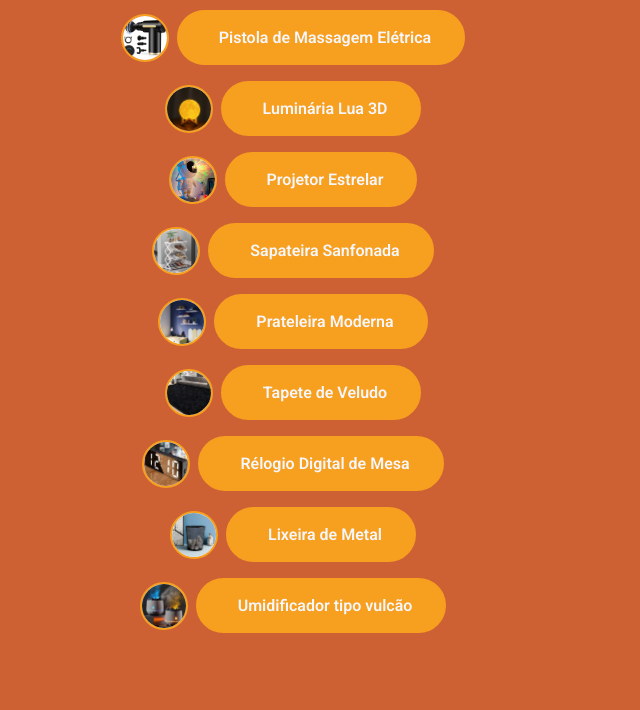
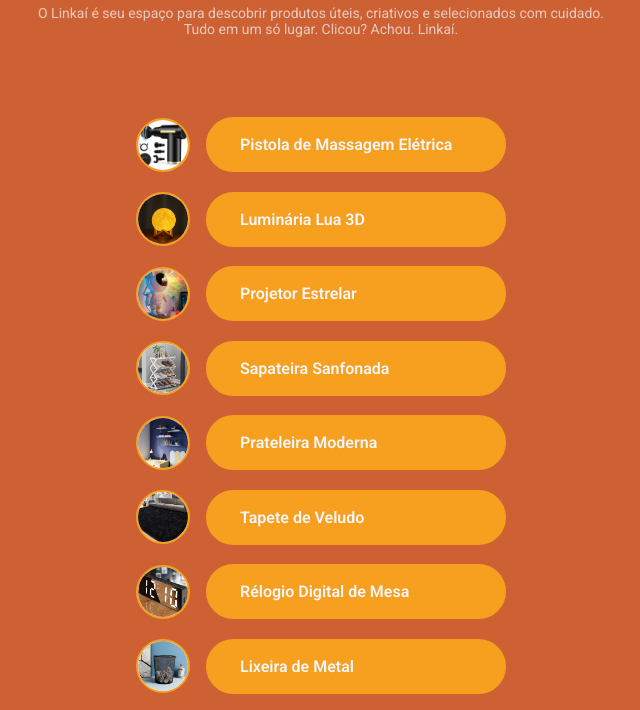
Before and after one commit to DanielSouza-de/achadinhos_shopee, a website: page index.html in a window 1280 px wide. Shown: the part 202-912 px from the top of the page, without its empty margins (319-959 px from the left). Before the commit the page ends 851 px from the top, so only its background shows below. Drawn offline with Linux system fonts and the light colour scheme.

Commit message:
algumas correções

```diff
--- a/src/styles/main.less
+++ b/src/styles/main.less
@@ -27,19 +27,20 @@
     max-width: 960px;
     width: 100%;
     margin: 0 auto;
-    height: 100vh;
+    padding: 32px 16px; // adiciona espaço ao redor
     display: flex;
     flex-direction: column;
-    justify-content: center;
+    gap: 24px;
 
     @media @breakpointTablet {
         max-width: 80%;
     }
 
     @media @breakpointMobile {
-        max-width: 70%;
+        max-width: 90%;
     }
 }
+
 
 header {
     padding-bottom: 24px;
@@ -96,10 +97,11 @@
             }
 
             .product-image {
-                position: absolute;
-                left: -56px; // posiciona fora do box
-                width: 48px;
-                height: 48px;
+                position: relative;
+                margin-right: 16px;
+                left: 0px; // posiciona fora do box
+                width: 54px;
+                height: 54px;
                 border-radius: 50%;
                 border: 2px solid #colors[buttonColor];
                 background: #fff;
@@ -115,7 +117,7 @@
 
             .item-text-box {
                 background-color: #colors[buttonColor];
-                padding: 16px 32px 16px 40px; // espaço para bola
+                padding: 16px 32px 16px; // espaço para bola
                 border-radius: 30px;
                 border: 2px solid #colors[buttonColor];
                 position: relative;
@@ -124,6 +126,7 @@
                 white-space: nowrap;    // evita quebra de linha
                 width: auto;            // container cresce com o texto
                 max-width: none;        // remove limite de largura
+                min-width: 300px;
 
                 @media @breakpointMobile {
                     padding: 12px 20px 12px 50px;
```
Also changed, not shown: build/styles/main.css.
